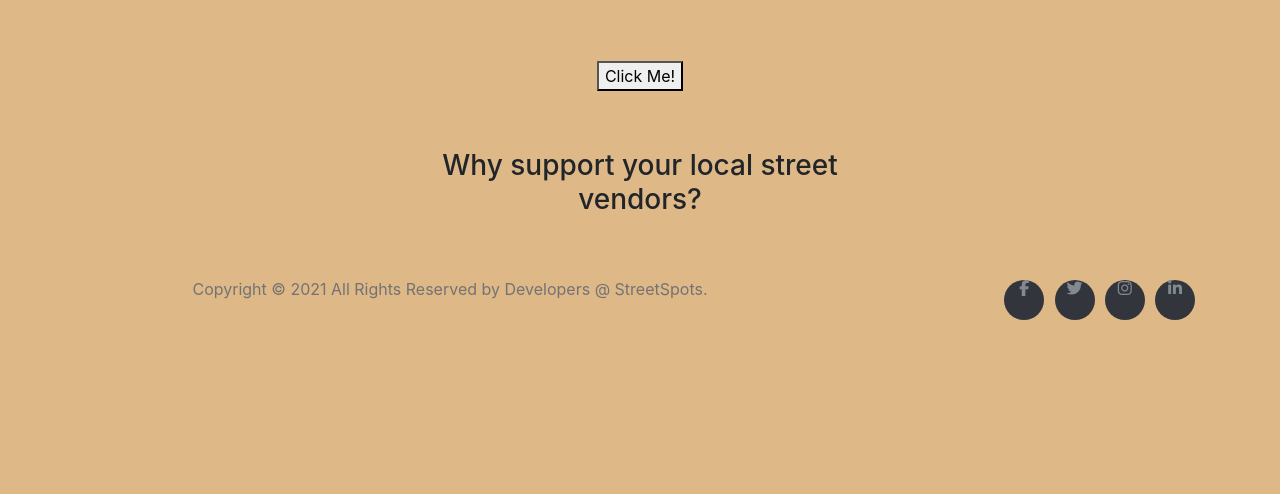
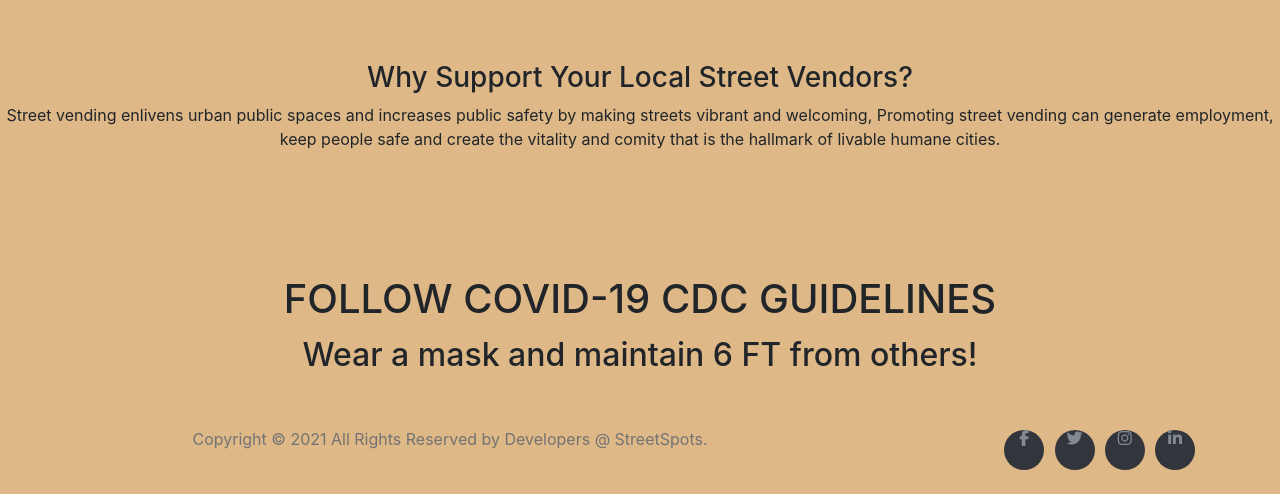
Before and after one commit to aditya-5/StreetSpots, a PHP site: page / in a window 1280 px wide. Shown: the part 635-1129 px from the top of the page. Before the commit the page ends 955 px from the top, so only its background shows below. Run offline with PHP 8.4, Linux system fonts and the light colour scheme; some libraries are stand-ins or nearby versions.

Commit message:
Small Changes

```diff
--- a/index.php
+++ b/index.php
@@ -34,9 +34,9 @@
             h1 {text-align: center;}
             p {text-align: center;}
             div {text-align: center;}
-            </style>
 
-<button type="button">Click Me!</button>
+<a href="maps.php" class="btn btn-primary btn-lg active" role="button" aria-pressed="true">Find My StreetSpots!</a>
+
 <div>
 <h1>    </h1>
 
@@ -51,10 +51,15 @@
       div {text-align: center;}
       </style>
 
-      <h3>Why support your local street vendors?</h3>
-      <p>
+      <h3>Why Support Your Local Street Vendors?</h3>
+      <p>Street vending enlivens urban public spaces and increases public safety by making streets vibrant and welcoming, Promoting street vending can generate employment, keep people safe and create the vitality and comity that is the hallmark of livable humane cities.
       </p>
-   <div>
+
+    <h1>   </h1>
+    <h1>FOLLOW COVID-19 CDC GUIDELINES</h1>
+    <h2>Wear a mask and maintain 6 FT from others!</h2>
+
+    <div>
 
 
 
```
